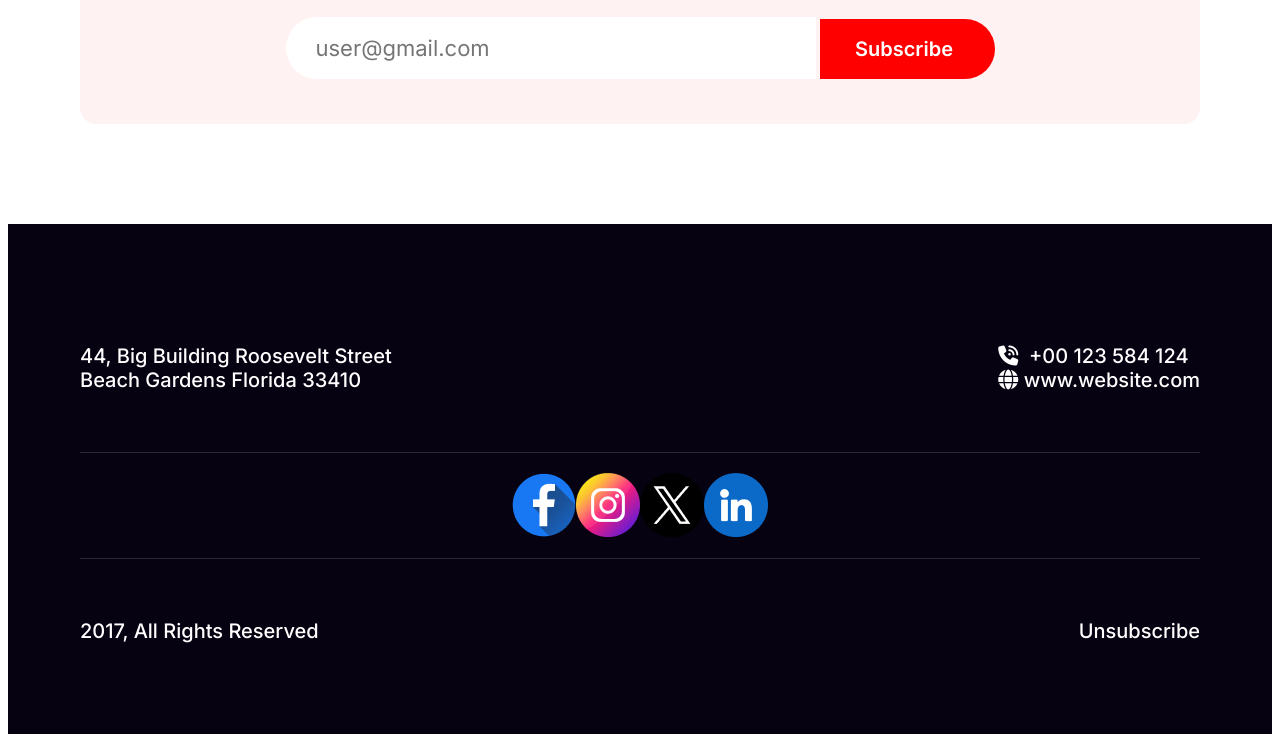
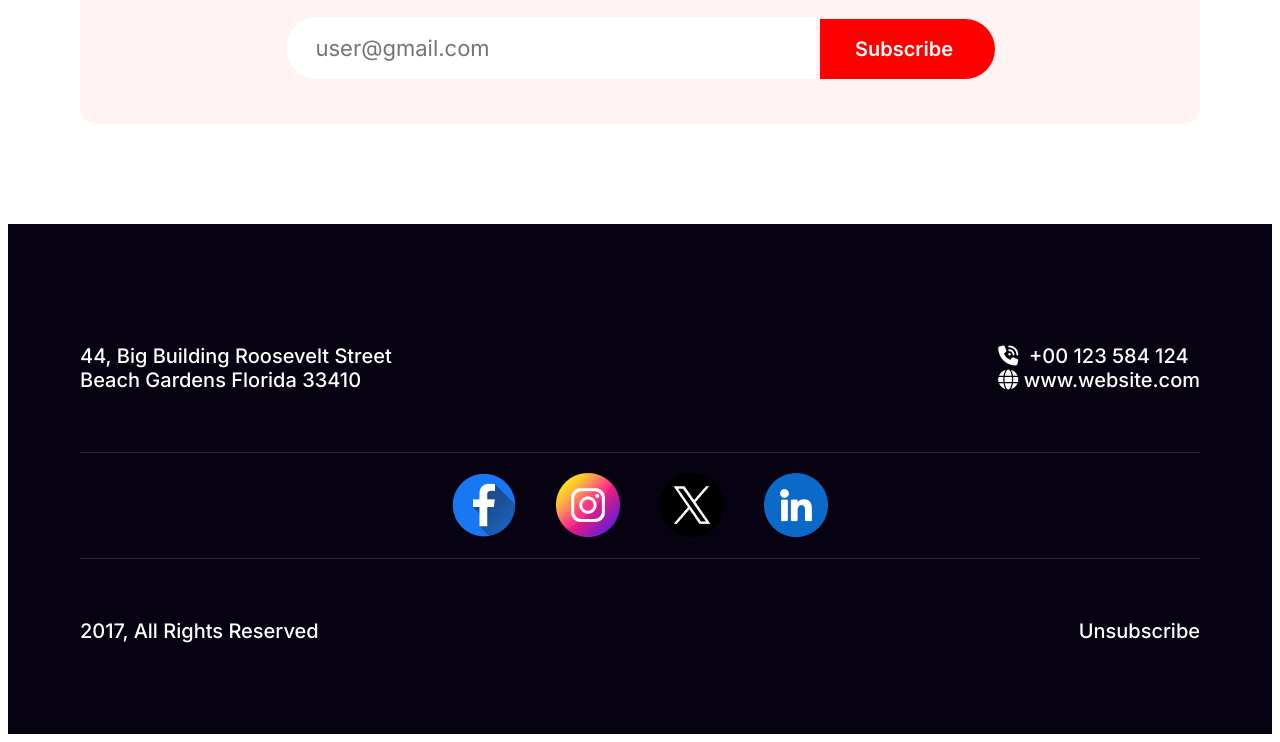
Before and after one commit to rajj5570/assignment-1, a plain HTML site: page index.html in a window 1280 px wide. Shown: the part 5954-6696 px from the top of the page. Drawn offline with Linux system fonts and the light colour scheme.

Commit message:
error correction in footer section

```diff
--- a/style.css
+++ b/style.css
@@ -521,7 +521,11 @@ font-weight: 500;
 .social-sites{
 display: flex;
 justify-content: center;
-margin: 20px auto;
+margin: 15px auto;
+}
+.social-sites > img{
+  margin: auto 20px;
+  cursor: pointer;
 }
 .copyright-container{
   display: flex;
```
